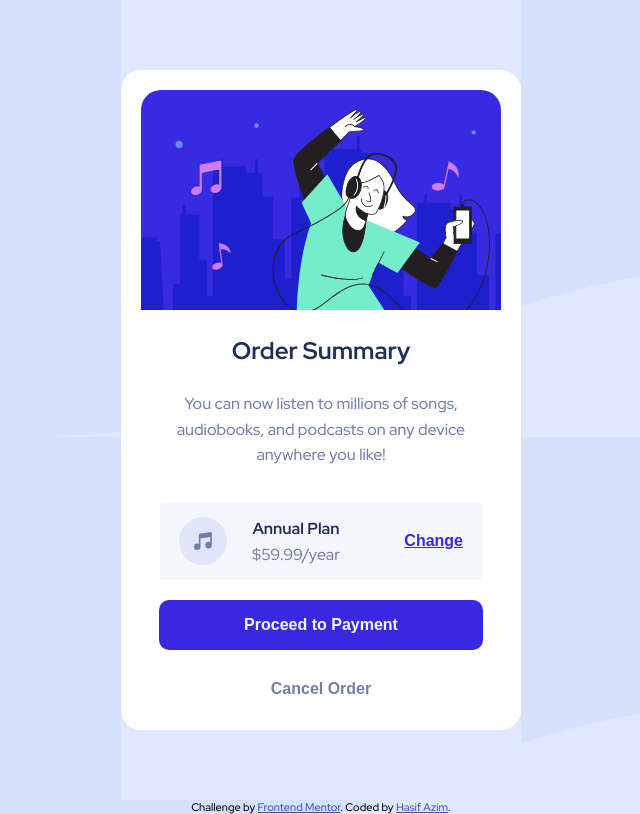
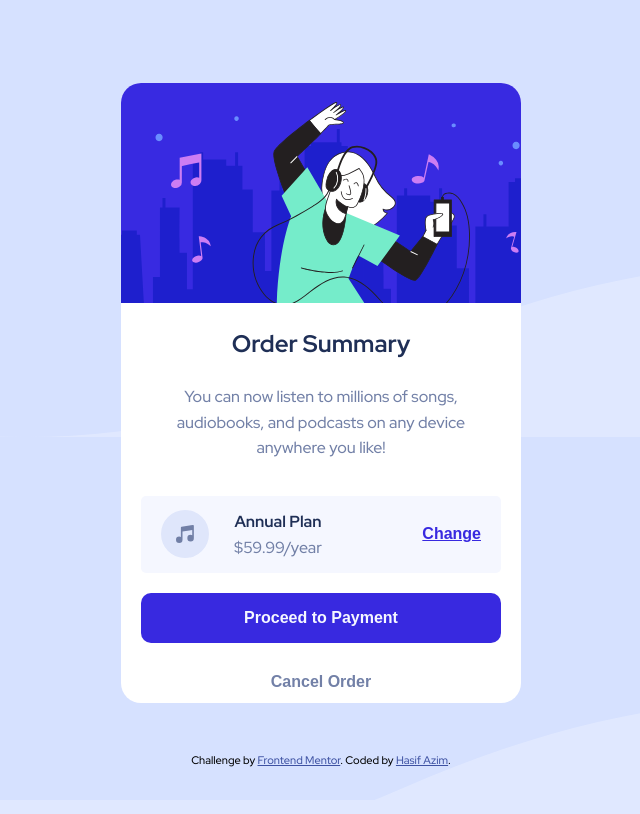
Before and after one commit to ssfarid/Acippppp.github.io, a plain HTML site: page index.html in a window 1280 px wide. Shown: the whole page, without its empty margins (319-959 px from the left). Drawn offline with Linux system fonts and the light colour scheme.

Commit message:
Update style.css

```diff
--- a/style.css
+++ b/style.css
@@ -17,19 +17,12 @@ body{
     justify-content: center;
     min-height: 100vh;
     background-image: url(images/pattern-background-desktop.svg);
+    overflow-x: hidden;
 
 
 }
 
-section{
-    background: hsl(225, 100%, 94%);
-    height: 100vh;
-    display: flex;
-    justify-content: center;
-    align-items: center;
-    overflow: hidden;
-    position: relative;
-}
+
 
 /* background */
 
@@ -41,7 +34,7 @@ section{
     border-radius: 20px;
     text-align: center;
     position: relative;
-    padding: 20px;
+    margin: 50px
 
 }
 
```
